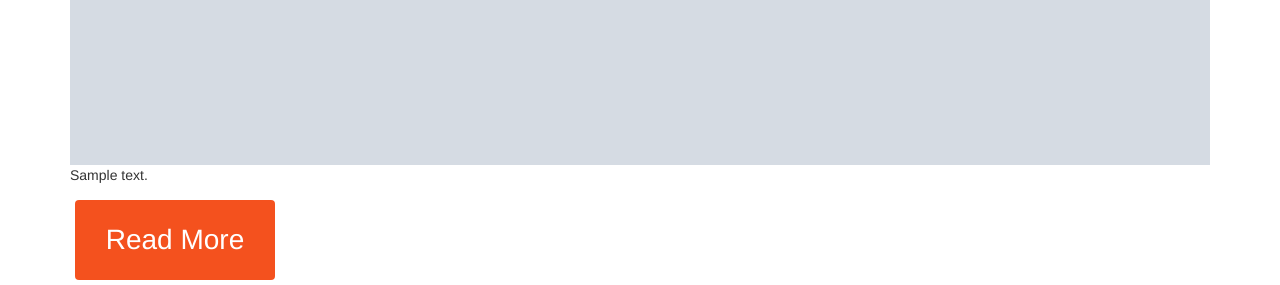
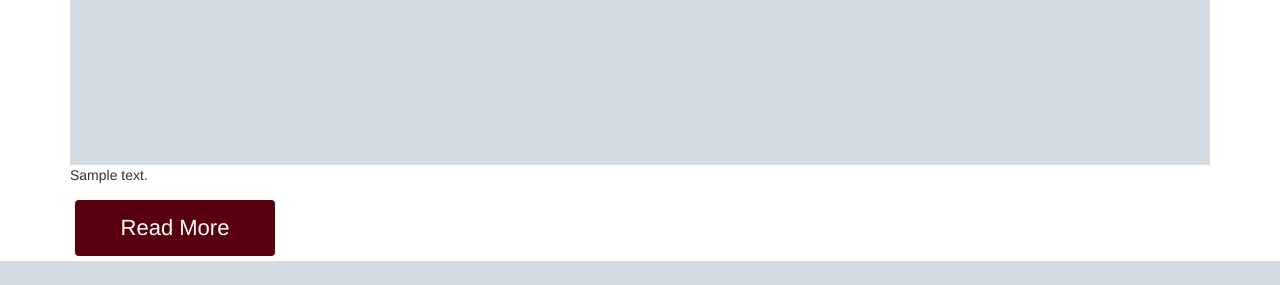
Before and after one commit to rehemafaith/news-highlight, a Flask app: template app/templates/news.html in a window 1280 px wide. Shown: the part 1050-1335 px from the top of the page. After the commit the page ends 1311 px from the top, so only its background shows below. Run offline with Flask 2, Linux system fonts and the light colour scheme; the template is opened without the code that fills it: most values are stand-ins (such as "Sample title", 1, 10 or a date in 2020); grey boxes marked "Sample" are stand-in pictures; parts of the project's set-up code (start-up, migrations or seed data) failed here and were passed over; some libraries are stand-ins or nearby versions.

Commit message:
added styling to button

```diff
--- a/app/templates/news.html
+++ b/app/templates/news.html
@@ -14,7 +14,7 @@
         <h2>{{headline.title}}</h2>
         <img src="{{headline.urlToImage}}" alt="image" width="100%">
         <p>{{headline.description}}</p>
-        <button class="button"><span><a href="{{headline.url}}">Read More</a></span></button>
+        <a href="{{headline.url}}"><button class="button"><span>Read More</span></button></a>
         {% endfor%}
       </div>
     </div>
@@ -23,12 +23,12 @@
 <style>
 .button {
   border-radius: 4px;
-  background-color: #f4511e;
+  background-color: #59000E;
   border: none;
-  color: #FFFFFF;
+  color: white;
   text-align: center;
-  font-size: 28px;
-  padding: 20px;
+  font-size: 22px;
+  padding: 12px;
   width: 200px;
   transition: all 0.5s;
   cursor: pointer;
@@ -47,7 +47,7 @@
   position: absolute;
   opacity: 0;
   top: 0;
-  right: -20px;
+  right: -0px;
   transition: 0.5s;
 }
 
@@ -59,9 +59,7 @@
   opacity: 1;
   right: 0;
 }
-a{
-  color:white;
-}
+
 </style>
 
 {% endblock %}
```
